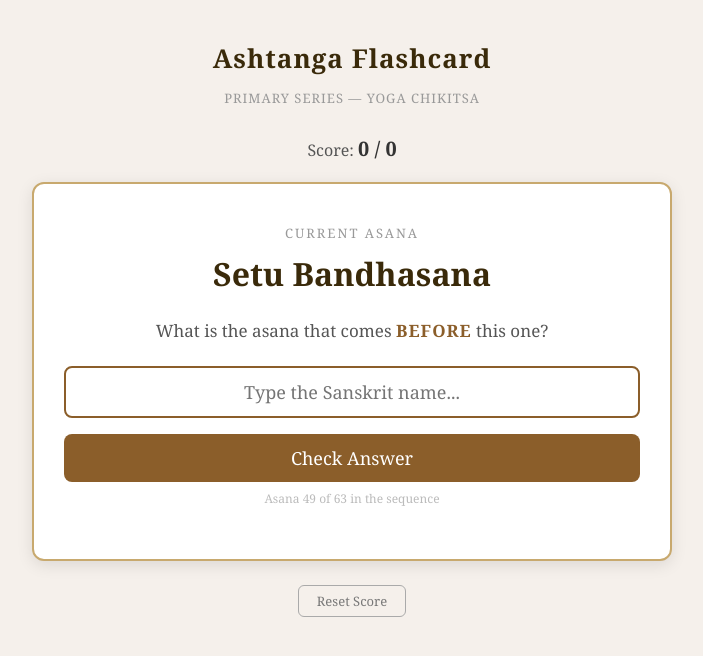
After one commit to Boonchutan/sample_app, a Rails app: page /flashcard in a window 1280 px wide. The commit adds this page. Shown: the top 656 px of the page, without its empty margins (288-991 px from the left). Run offline with Rails 7, Linux system fonts and the light colour scheme; style sheets or scripts are compiled from the project's sources; some libraries are stand-ins or nearby versions.

Commit message:
Add Ashtanga Primary Series flashcard game
Players are shown a random asana from the 63-pose Primary Series
sequence and must type the asana that comes immediately before or
after it. Session tracks score across rounds with a reset option.

https://claude.ai/code/session_0149zEXdnLLKTujx6fYmWJzo

```diff
--- /dev/null
+++ b/app/controllers/flashcard_controller.rb
@@ -0,0 +1,119 @@
+class FlashcardController < ApplicationController
+
+  ASANAS = [
+    "Samasthitih",
+    "Surya Namaskara A",
+    "Surya Namaskara B",
+    "Padangusthasana",
+    "Pada Hastasana",
+    "Utthita Trikonasana",
+    "Parivritta Trikonasana",
+    "Utthita Parsvakonasana",
+    "Parivritta Parsvakonasana",
+    "Prasarita Padottanasana A",
+    "Prasarita Padottanasana B",
+    "Prasarita Padottanasana C",
+    "Prasarita Padottanasana D",
+    "Parsvottanasana",
+    "Utthita Hasta Padangusthasana",
+    "Ardha Baddha Padmottanasana",
+    "Utkatasana",
+    "Virabhadrasana A",
+    "Virabhadrasana B",
+    "Dandasana",
+    "Paschimottanasana A",
+    "Paschimottanasana B",
+    "Paschimottanasana C",
+    "Purvattanasana",
+    "Ardha Baddha Padma Paschimottanasana",
+    "Tiriang Mukha Ekapada Paschimottanasana",
+    "Janu Sirsasana A",
+    "Janu Sirsasana B",
+    "Janu Sirsasana C",
+    "Marichyasana A",
+    "Marichyasana B",
+    "Marichyasana C",
+    "Marichyasana D",
+    "Navasana",
+    "Bhujapidasana",
+    "Kurmasana",
+    "Supta Kurmasana",
+    "Garbha Pindasana",
+    "Kukkutasana",
+    "Baddha Konasana A",
+    "Baddha Konasana B",
+    "Upavishta Konasana A",
+    "Upavishta Konasana B",
+    "Supta Konasana",
+    "Supta Padangusthasana A",
+    "Supta Padangusthasana B",
+    "Ubhaya Padangusthasana",
+    "Urdhva Mukha Paschimottanasana",
+    "Setu Bandhasana",
+    "Urdhva Dhanurasana",
+    "Salamba Sarvangasana",
+    "Halasana",
+    "Karnapidasana",
+    "Urdhva Padmasana",
+    "Pindasana",
+    "Matsyasana",
+    "Uttana Padasana",
+    "Sirsasana A",
+    "Sirsasana B",
+    "Baddha Padmasana",
+    "Padmasana",
+    "Utpluthih",
+    "Savasana"
+  ].freeze
+
+  def index
+    session[:score] ||= 0
+    session[:total] ||= 0
+    load_card
+  end
+
+  def check
+    card_index = session[:card_index].to_i
+    direction  = session[:ask_direction]
+    answer     = params[:answer].to_s.strip
+
+    correct = direction == "before" ? ASANAS[card_index - 1] : ASANAS[card_index + 1]
+
+    session[:total] = session[:total].to_i + 1
+
+    if answer.downcase == correct.downcase
+      session[:score] = session[:score].to_i + 1
+      flash[:success] = "Correct! \"#{correct}\" comes #{direction} #{ASANAS[card_index]}."
+    else
+      flash[:error] = "Not quite! The asana #{direction} #{ASANAS[card_index]} is \"#{correct}\"." \
+                      " You answered: \"#{answer.empty? ? '(blank)' : answer}\""
+    end
+
+    # Generate a new card (exclude first and last so there's always a before/after)
+    session[:card_index]    = rand(1..(ASANAS.length - 2))
+    session[:ask_direction] = %w[before after].sample
+
+    redirect_to flashcard_path
+  end
+
+  def reset
+    session[:score]         = 0
+    session[:total]         = 0
+    session[:card_index]    = nil
+    session[:ask_direction] = nil
+    redirect_to flashcard_path
+  end
+
+  private
+
+  def load_card
+    session[:card_index]    ||= rand(1..(ASANAS.length - 2))
+    session[:ask_direction] ||= %w[before after].sample
+
+    @card_index    = session[:card_index]
+    @ask_direction = session[:ask_direction]
+    @card_asana    = ASANAS[@card_index]
+    @score         = session[:score].to_i
+    @total         = session[:total].to_i
+  end
+end
--- /dev/null
+++ b/app/views/flashcard/index.html.erb
@@ -0,0 +1,185 @@
+<% provide(:title, "Ashtanga Flashcard Game") %>
+
+<style>
+  body { background: #f5f0eb; }
+
+  .flashcard-wrapper {
+    max-width: 640px;
+    margin: 40px auto;
+    font-family: Georgia, serif;
+  }
+
+  .scoreboard {
+    text-align: center;
+    margin-bottom: 20px;
+    font-size: 16px;
+    color: #555;
+  }
+
+  .scoreboard strong { color: #333; font-size: 20px; }
+
+  .card {
+    background: #fff;
+    border: 2px solid #c8a96e;
+    border-radius: 12px;
+    padding: 40px 30px;
+    text-align: center;
+    box-shadow: 0 4px 16px rgba(0,0,0,0.10);
+    margin-bottom: 24px;
+  }
+
+  .card .label {
+    font-size: 13px;
+    text-transform: uppercase;
+    letter-spacing: 2px;
+    color: #999;
+    margin-bottom: 10px;
+  }
+
+  .card .asana-name {
+    font-size: 32px;
+    font-weight: bold;
+    color: #3a2a0a;
+    margin: 10px 0 24px;
+  }
+
+  .card .question {
+    font-size: 17px;
+    color: #555;
+    margin-bottom: 24px;
+  }
+
+  .card .question em {
+    font-style: normal;
+    font-weight: bold;
+    color: #8b5e2a;
+    text-transform: uppercase;
+    letter-spacing: 1px;
+  }
+
+  .answer-input {
+    width: 100%;
+    padding: 12px 14px;
+    font-size: 18px;
+    border: 2px solid #c8a96e;
+    border-radius: 8px;
+    text-align: center;
+    outline: none;
+    margin-bottom: 16px;
+    font-family: Georgia, serif;
+    box-sizing: border-box;
+  }
+
+  .answer-input:focus { border-color: #8b5e2a; }
+
+  .btn-check {
+    background: #8b5e2a;
+    color: #fff;
+    border: none;
+    border-radius: 8px;
+    padding: 12px 40px;
+    font-size: 18px;
+    cursor: pointer;
+    font-family: Georgia, serif;
+    width: 100%;
+  }
+
+  .btn-check:hover { background: #6e4a1f; }
+
+  .result-box {
+    border-radius: 10px;
+    padding: 16px 20px;
+    font-size: 16px;
+    margin-bottom: 20px;
+    text-align: center;
+  }
+
+  .result-correct { background: #dff5e1; border: 1px solid #6dba80; color: #2d6e3d; }
+  .result-wrong   { background: #fdecea; border: 1px solid #e08080; color: #7a2020; }
+
+  .actions {
+    text-align: center;
+    margin-top: 10px;
+  }
+
+  .btn-reset {
+    background: none;
+    border: 1px solid #aaa;
+    border-radius: 6px;
+    padding: 6px 18px;
+    color: #777;
+    font-size: 13px;
+    cursor: pointer;
+    font-family: Georgia, serif;
+  }
+
+  .btn-reset:hover { background: #eee; }
+
+  .sequence-hint {
+    font-size: 12px;
+    color: #bbb;
+    margin-top: 8px;
+  }
+
+  h2.page-title {
+    text-align: center;
+    font-size: 26px;
+    color: #3a2a0a;
+    margin-bottom: 6px;
+    letter-spacing: 1px;
+  }
+
+  .subtitle {
+    text-align: center;
+    color: #999;
+    font-size: 13px;
+    margin-bottom: 28px;
+    letter-spacing: 1px;
+    text-transform: uppercase;
+  }
+</style>
+
+<div class="flashcard-wrapper">
+  <h2 class="page-title">Ashtanga Flashcard</h2>
+  <p class="subtitle">Primary Series &mdash; Yoga Chikitsa</p>
+
+  <% if flash[:success] %>
+    <div class="result-box result-correct">&#10003; <%= flash[:success] %></div>
+  <% end %>
+  <% if flash[:error] %>
+    <div class="result-box result-wrong">&#10007; <%= flash[:error] %></div>
+  <% end %>
+
+  <div class="scoreboard">
+    Score: <strong><%= @score %> / <%= @total %></strong>
+    <% if @total > 0 %>
+      &nbsp;&mdash;&nbsp;<%= (@score * 100.0 / @total).round %>%
+    <% end %>
+  </div>
+
+  <div class="card">
+    <div class="label">Current Asana</div>
+    <div class="asana-name"><%= @card_asana %></div>
+
+    <div class="question">
+      What is the asana that comes <em><%= @ask_direction %></em> this one?
+    </div>
+
+    <%= form_tag flashcard_check_path, method: :post do %>
+      <%= text_field_tag :answer, nil,
+            placeholder: "Type the Sanskrit name...",
+            class: "answer-input",
+            autocomplete: "off",
+            autofocus: true %>
+      <%= submit_tag "Check Answer", class: "btn-check" %>
+    <% end %>
+
+    <p class="sequence-hint">Asana <%= @card_index + 1 %> of <%= FlashcardController::ASANAS.length %> in the sequence</p>
+  </div>
+
+  <div class="actions">
+    <%= form_tag flashcard_reset_path, method: :post do %>
+      <%= submit_tag "Reset Score", class: "btn-reset" %>
+    <% end %>
+  </div>
+</div>
--- a/app/views/static_pages/home.html.erb
+++ b/app/views/static_pages/home.html.erb
@@ -5,3 +5,7 @@
   <a href="http://railstutorial.org/">Ruby on Rails Tutorial</a>
   sample application.
 </p>
+<p>
+  <%= link_to "Play the Ashtanga Flashcard Game", flashcard_path %> &mdash;
+  test your knowledge of the Primary Series asana sequence!
+</p>
--- a/config/routes.rb
+++ b/config/routes.rb
@@ -3,6 +3,10 @@ SampleApp::Application.routes.draw do
   get "static_pages/help"
   get "static_pages/about"
   get "static_pages/contact"
+
+  get  "flashcard"       => "flashcard#index",  :as => :flashcard
+  post "flashcard/check" => "flashcard#check",  :as => :flashcard_check
+  post "flashcard/reset" => "flashcard#reset",  :as => :flashcard_reset
 
 
 
```
